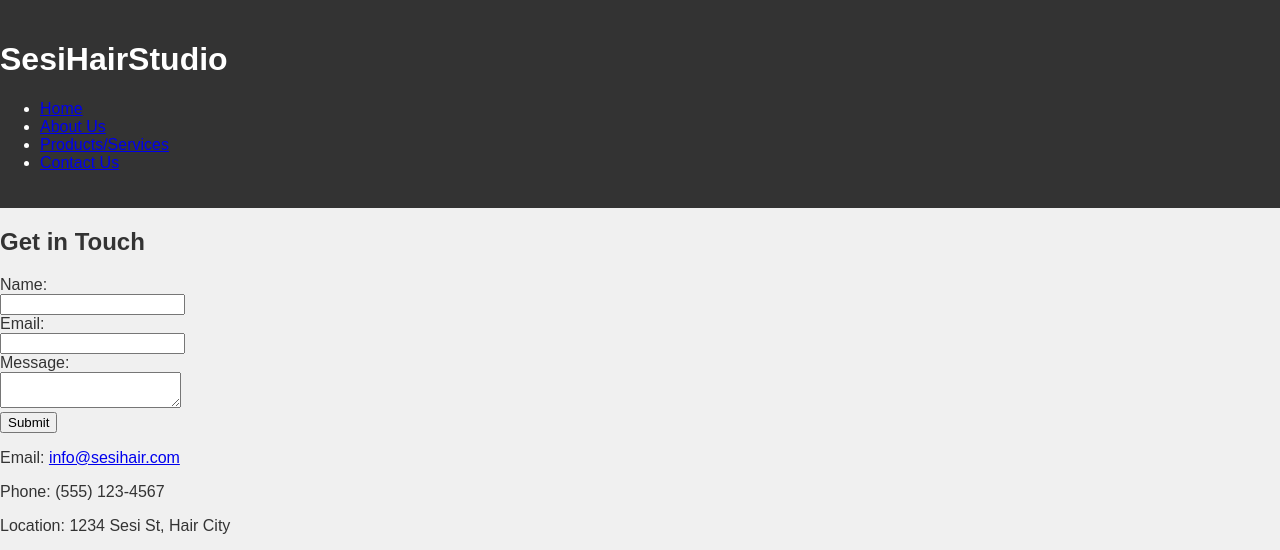
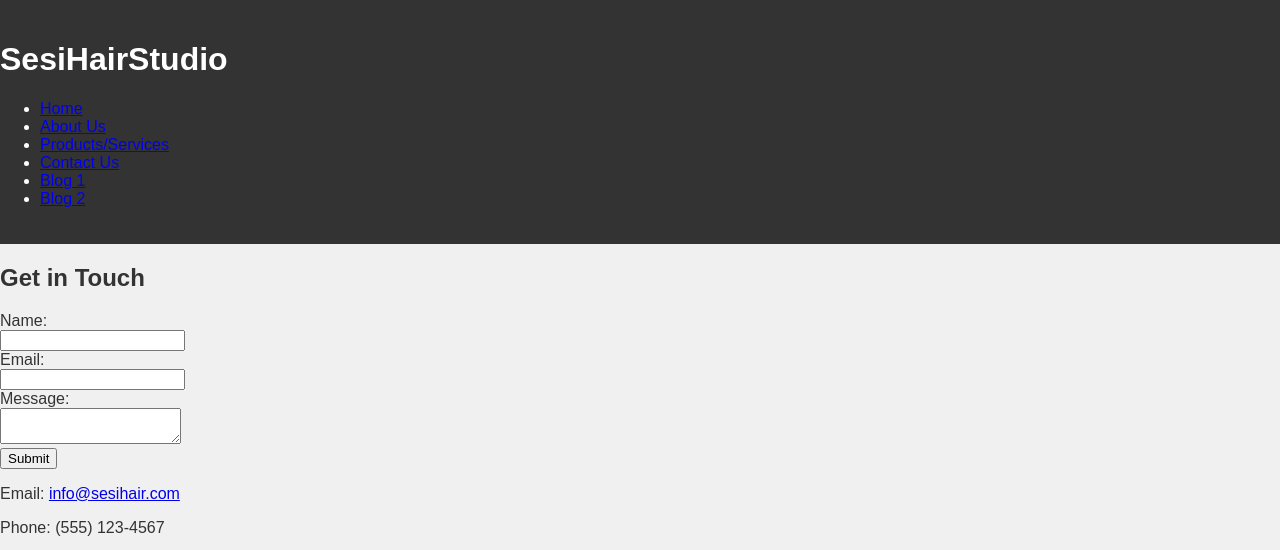
Before and after one commit to qwerty20048/SesiHairStudio, a plain HTML site: page contact.html in a window 1280 px wide. Shown: the top 550 px of the page. Drawn offline with Linux system fonts and the light colour scheme.

Commit message:
Update contact.html

```diff
--- a/contact.html
+++ b/contact.html
@@ -17,6 +17,9 @@
                 <li><a href="about.html">About Us</a></li>
                 <li><a href="products.html">Products/Services</a></li>
                 <li><a href="contact.html">Contact Us</a></li>
+
+                <li><a href="blog1.html">Blog 1</a></li>
+                <li><a href="blog2.html">Blog 2</a></li>
             </ul>
         </nav>
     </header>
```
